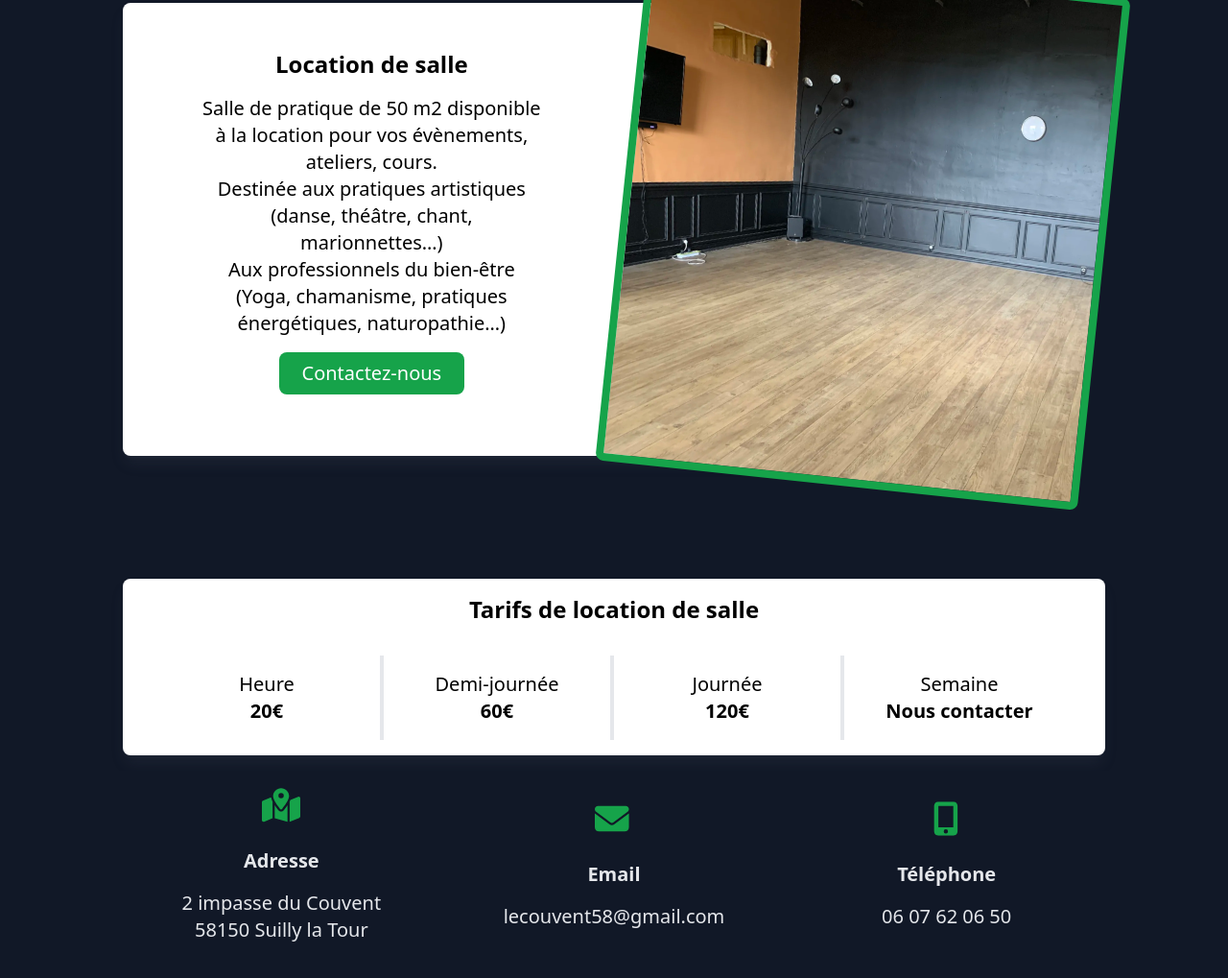
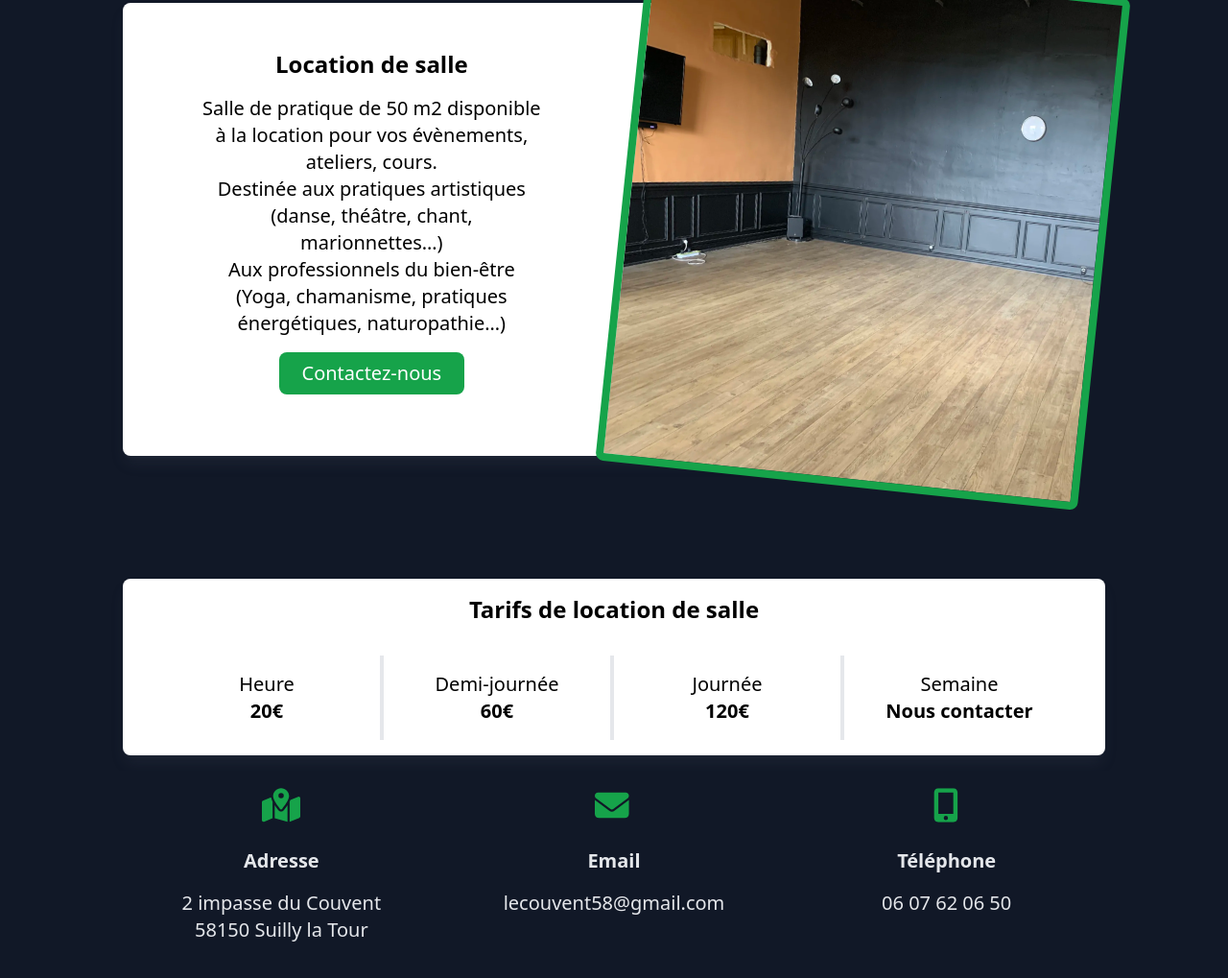
Before and after one commit to lecouvent/lecouvent.github.io, a website: page index.html in a window 1280 px wide. Shown: the part 1441-2460 px from the top of the page at 96% size. Drawn offline with Linux system fonts and the light colour scheme.

Commit message:
Fixed footer

```diff
--- a/index.html
+++ b/index.html
@@ -48,7 +48,7 @@
           </h1>
           <a href="#loc">
             <svg
-              class="size-12 animate-bounce text-green-600"
+              class="size-12 animate-bounce"
               aria-hidden="true"
               focusable="false"
               data-prefix="fas"
@@ -167,9 +167,7 @@
       </section>
 
       <footer id="contacts" class="bg-gray-900 p-4 pb-32 text-xl mt-4">
-        <div
-          class="max-w-5xl mx-auto grid grid-cols-1 items-center gap-4 md:grid-cols-3"
-        >
+        <div class="max-w-5xl mx-auto grid grid-cols-1 gap-4 md:grid-cols-3">
           <div
             class="flex flex-col items-center gap-4 text-center text-gray-200"
           >
```
Also changed, not shown: assets/tailwind.css.
